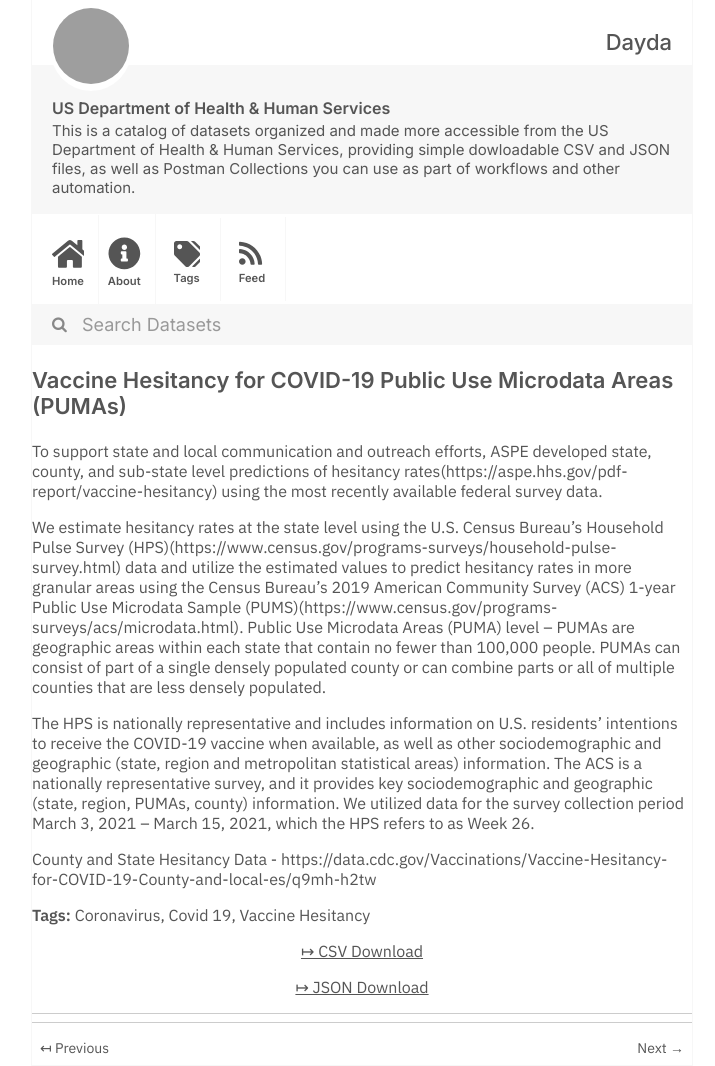
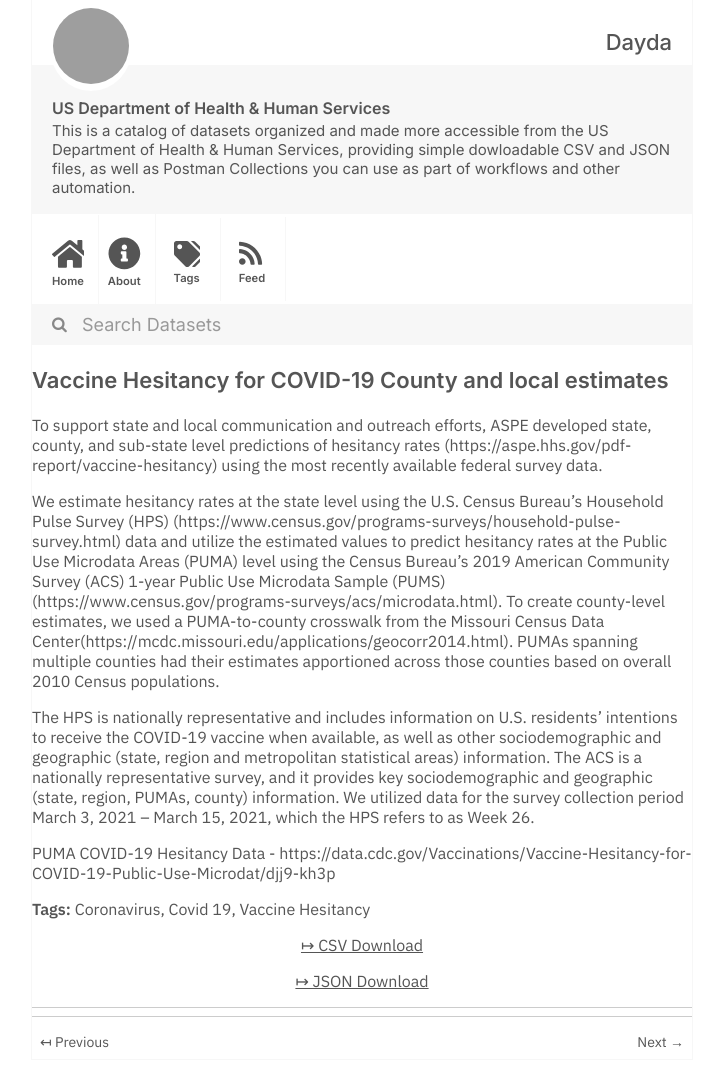
Before and after one commit to dayda-entities/us-department-of-health-and-human-services, a Jekyll site: the page built from _posts/2021-04-15-vaccine-hesitancy-for-covid-19.md, in a window 1280 px wide. Shown: the whole page, without its empty margins (278-993 px from the left). Built offline with Jekyll 4.4.1, drawn with Linux system fonts in a browser that asks for light colours; grey boxes are pictures that could not be loaded.

Commit message:
Publish Data

```diff
--- a/_posts/2021-04-15-vaccine-hesitancy-for-covid-19.md
+++ b/_posts/2021-04-15-vaccine-hesitancy-for-covid-19.md
@@ -1,7 +1,7 @@
 ---
-title: Vaccine Hesitancy for COVID-19 Public Use Microdata Areas (PUMAs)
-created: '2021-04-15T18:09:17.742178'
-modified: '2021-04-17T02:31:25.310361'
+title: Vaccine Hesitancy for COVID-19 County and local estimates
+created: '2021-04-15T18:09:58.550398'
+modified: '2021-04-30T02:08:21.715868'
 state: active
 type: dataset
 tags:
@@ -9,16 +9,15 @@ tags:
   - Covid 19
   - Vaccine Hesitancy
 groups: []
-csv_url: 'https://data.cdc.gov/api/views/djj9-kh3p/rows.csv?accessType=DOWNLOAD'
-json_url: 'https://data.cdc.gov/api/views/djj9-kh3p/rows.json?accessType=DOWNLOAD'
+csv_url: 'https://data.cdc.gov/api/views/q9mh-h2tw/rows.csv?accessType=DOWNLOAD'
+json_url: 'https://data.cdc.gov/api/views/q9mh-h2tw/rows.json?accessType=DOWNLOAD'
 layout: post
 
 ---
-To support state and local communication and outreach efforts, ASPE developed state, county, and sub-state level predictions of hesitancy rates(https://aspe.hhs.gov/pdf-report/vaccine-hesitancy) using the most recently available federal survey data.
+To support state and local communication and outreach efforts, ASPE developed state, county, and sub-state level predictions of hesitancy rates (https://aspe.hhs.gov/pdf-report/vaccine-hesitancy) using the most recently available federal survey data.
 
-We estimate hesitancy rates at the state level using the U.S. Census Bureau’s Household Pulse Survey (HPS)(https://www.census.gov/programs-surveys/household-pulse-survey.html) data and utilize the estimated values to predict hesitancy rates in more granular areas using the Census Bureau’s 2019 American Community Survey (ACS) 1-year Public Use Microdata Sample (PUMS)(https://www.census.gov/programs-surveys/acs/microdata.html). Public Use Microdata Areas (PUMA) level – PUMAs are geographic areas within each state that contain no fewer than 100,000 people. PUMAs can consist of part of a single densely populated county or can combine parts or all of multiple counties that are less densely populated.
+We estimate hesitancy rates at the state level using the U.S. Census Bureau’s Household Pulse Survey (HPS) (https://www.census.gov/programs-surveys/household-pulse-survey.html) data and utilize the estimated values to predict hesitancy rates at the Public Use Microdata Areas (PUMA) level using the Census Bureau’s 2019 American Community Survey (ACS) 1-year Public Use Microdata Sample (PUMS)(https://www.census.gov/programs-surveys/acs/microdata.html). To create county-level estimates, we used a PUMA-to-county crosswalk from the Missouri Census Data Center(https://mcdc.missouri.edu/applications/geocorr2014.html). PUMAs spanning multiple counties had their estimates apportioned across those counties based on overall 2010 Census populations.
 
 The HPS is nationally representative and includes information on U.S. residents’ intentions to receive the COVID-19 vaccine when available, as well as other sociodemographic and geographic (state, region and metropolitan statistical areas) information. The ACS is a nationally representative survey, and it provides key sociodemographic and geographic (state, region, PUMAs, county) information. We utilized data for the survey collection period March 3, 2021 – March 15, 2021, which the HPS refers to as Week 26.
 
-
-County and State Hesitancy Data - https://data.cdc.gov/Vaccinations/Vaccine-Hesitancy-for-COVID-19-County-and-local-es/q9mh-h2tw
+PUMA COVID-19 Hesitancy Data - https://data.cdc.gov/Vaccinations/Vaccine-Hesitancy-for-COVID-19-Public-Use-Microdat/djj9-kh3p
```
